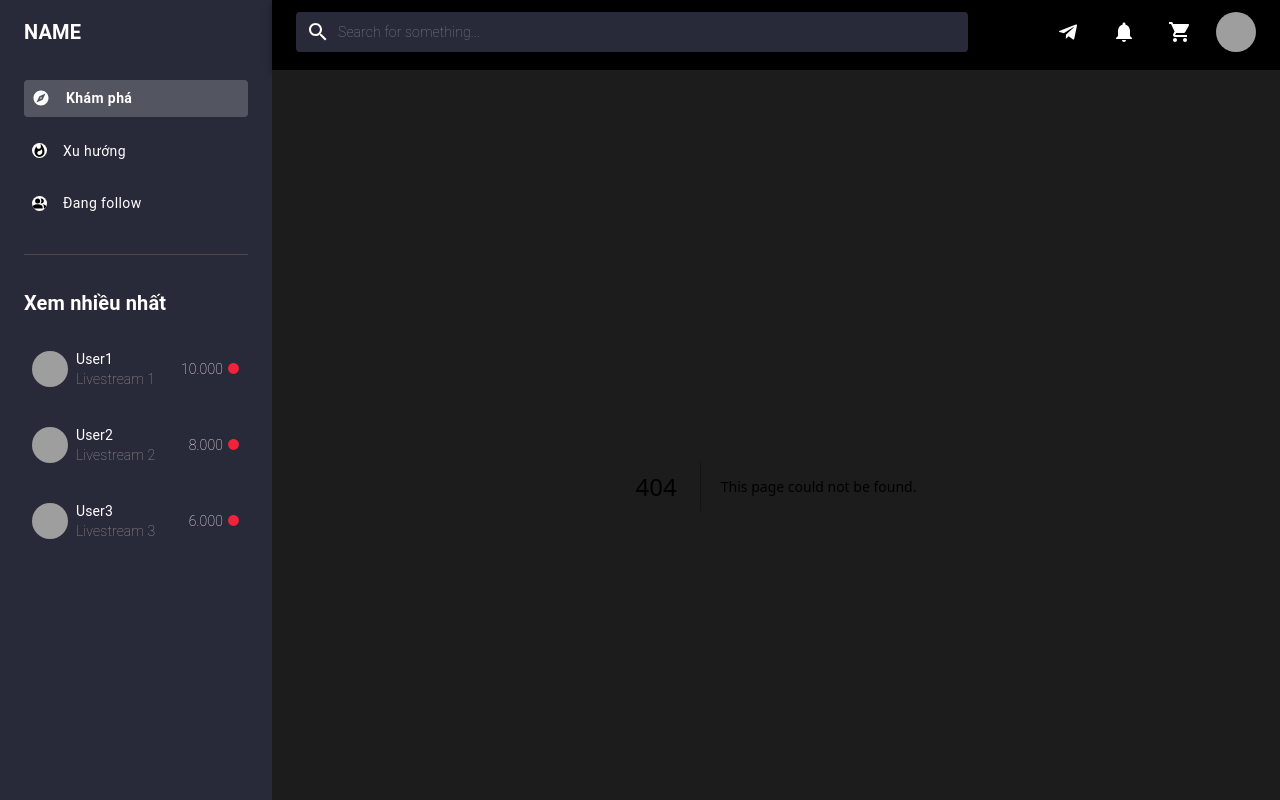
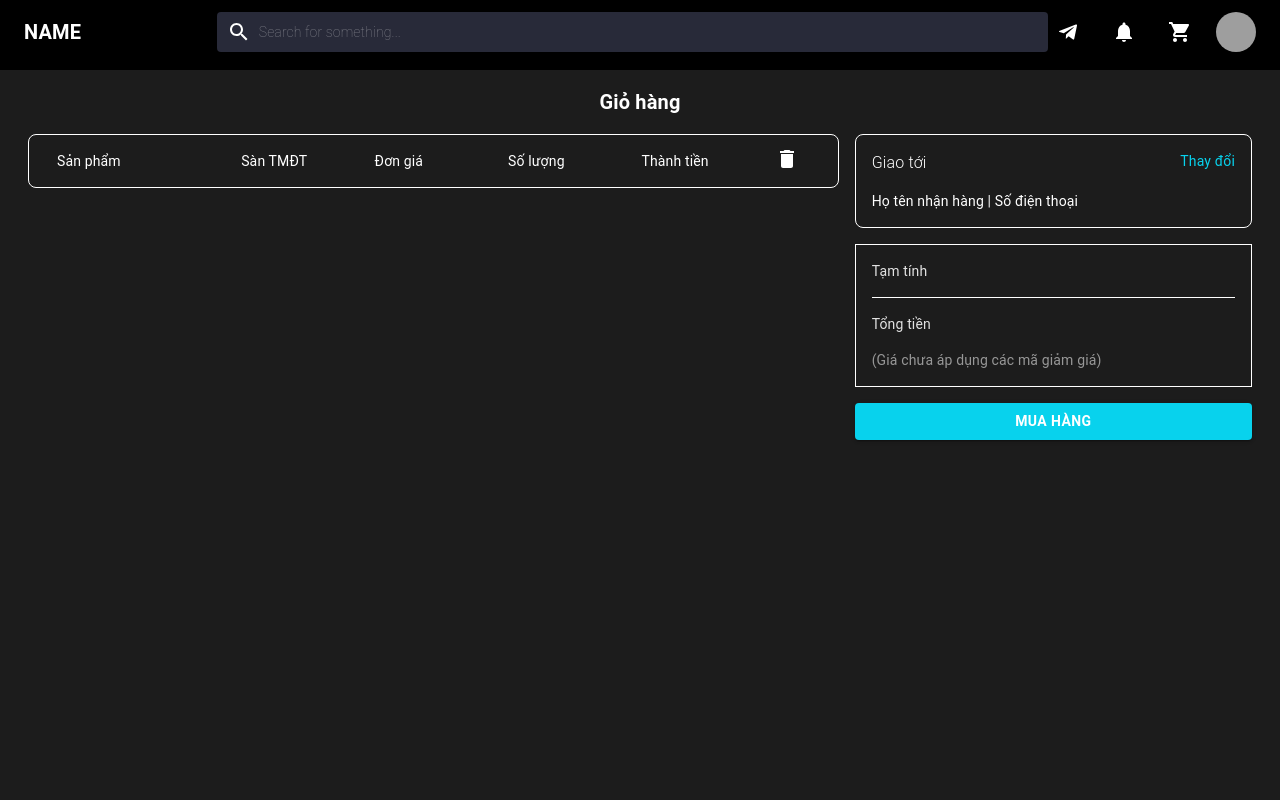
Before and after one commit to truc-nt/streamconnect, a Next.js app in the folder frontend/: page /cart in a window 1280 px wide. Before the commit this address had no page. Built offline with nearby package versions, Linux system fonts and the light colour scheme; grey boxes are pictures that could not be loaded.

Commit message:
add cart page

```diff
--- /dev/null
+++ b/frontend/src/app/cart/page.tsx
@@ -0,0 +1,107 @@
+import React from 'react';
+import { Box, Button, Grid, Typography } from '@mui/material';
+import DeleteIcon from '@mui/icons-material/Delete';
+
+const Cart: React.FC = () => {
+  return (
+    <>
+      <Typography variant="h6" sx={{ color: 'white', fontSize: '20px', fontWeight: 'bold', textAlign: 'center', marginBottom: 2 }}>
+        Giỏ hàng
+      </Typography>
+      <Grid container spacing={2}>
+        {/* Left Section */}
+        <Grid item xs={8}>
+          <Box sx={{ border: '1px solid white', borderRadius: 2, padding: 1.5 }}>
+            <Grid container spacing={2} alignItems="center">
+              <Grid item xs={3}>
+                <Typography variant="body2" sx={{ color: 'white', pl: 2 }}>
+                  Sản phẩm
+                </Typography>
+              </Grid>
+              <Grid item xs={2}>
+                <Typography variant="body2" sx={{ color: 'white' }}>
+                  Sàn TMĐT
+                </Typography>
+              </Grid>
+              <Grid item xs={2}>
+                <Typography variant="body2" sx={{ color: 'white' }}>
+                  Đơn giá
+                </Typography>
+              </Grid>
+              <Grid item xs={2}>
+                <Typography variant="body2" sx={{ color: 'white' }}>
+                  Số lượng
+                </Typography>
+              </Grid>
+              <Grid item xs={2}>
+                <Typography variant="body2" sx={{ color: 'white' }}>
+                  Thành tiền
+                </Typography>
+              </Grid>
+              <Grid item xs={1}>
+                <DeleteIcon sx={{ color: 'white' }} />
+              </Grid>
+            </Grid>
+          </Box>
+        </Grid>
+
+        {/* Right Section */}
+        <Grid item xs={4}>
+          <Box sx={{ border: '1px solid white', padding: 2, borderRadius: 2, marginBottom: 2 }}>
+            <Grid container spacing={2}>
+              <Grid item xs={6}>
+                <Typography sx={{ color: 'white', fontWeight: 300, fontSize: '16px' }}>
+                  Giao tới
+                </Typography>
+              </Grid>
+              <Grid item xs={6}>
+                <Typography variant="body2" sx={{ color: '#08D2ED', textAlign: 'right' }}>
+                  Thay đổi
+                </Typography>
+              </Grid>
+              <Grid item xs={12}>
+                <Typography variant="body2" sx={{ color: 'white' }}>
+                  Họ tên nhận hàng | Số điện thoại
+                </Typography>
+              </Grid>
+            </Grid>
+          </Box>
+          <Box sx={{ border: '1px solid white', padding: 2 }}>
+            <Grid container spacing={2}>
+              <Grid item xs={12}>
+                <Typography variant="body2" sx={{ color: '#E2E2E2' }}>
+                  Tạm tính
+                </Typography>
+              </Grid>
+              <Grid item xs={12}>
+                <Box sx={{ borderTop: '1px solid white', paddingTop: 2 }}>
+                  <Typography variant="body2" sx={{ color: '#E2E2E2' }}>
+                    Tổng tiền
+                  </Typography>
+                  <Typography variant="body2" sx={{ color: '#979797', mt: 2 }}>
+                    (Giá chưa áp dụng các mã giảm giá)
+                  </Typography>
+                </Box>
+              </Grid>
+            </Grid>
+          </Box>
+          <Button
+            variant="contained"
+            fullWidth
+            sx={{
+              backgroundColor: '#08D2ED',
+              color: 'white',
+              fontWeight: 'bold',
+              marginTop: 2,
+              '&:hover': { backgroundColor: '#08d1ed', borderColor: 'transparent' }
+            }}
+          >
+            Mua hàng
+          </Button>
+        </Grid>
+      </Grid>
+    </>
+  );
+};
+
+export default Cart;
--- a/frontend/src/app/layout.tsx
+++ b/frontend/src/app/layout.tsx
@@ -3,7 +3,7 @@ import { Inter } from 'next/font/google'
 import NavigationBoard from '@/components/NavigationBoard';
 import Header from '@/components/Header';
 import { Box } from '@mui/material';
-
+import LayoutWrapper from '@/components/LayoutWrapper'; // Import the new LayoutWrapper component
 
 const inter = Inter({ subsets: ['latin'] })
 
@@ -20,29 +20,9 @@ export default function RootLayout({
   return (
     <html lang="en">
       <body>
-        <Box sx={{ display: 'flex', height: '100vh', overflow: 'hidden' }}>
-          <Box sx={{ width: 272, flexShrink: 0 }}>
-            <NavigationBoard />
-          </Box>
-          <Box sx={{ flexGrow: 1, display: 'flex', flexDirection: 'column' }}>
-            <Header />
-            <Box
-              sx={{
-                flexGrow: 1,
-                padding: 2,
-                backgroundColor: '#1c1c1c',
-                overflowY: 'auto',
-                '::-webkit-scrollbar': { display: 'none' },
-                msOverflowStyle: 'none',
-                scrollbarWidth: 'none',
-              }}
-            >
-              <Box sx={{ marginX: 1.5 }}>
-                {children}
-              </Box>
-            </Box>
-          </Box>
-        </Box>
+        <LayoutWrapper>
+          {children}
+        </LayoutWrapper>
       </body>
     </html>
   )
--- a/frontend/src/components/Header.tsx
+++ b/frontend/src/components/Header.tsx
@@ -1,14 +1,21 @@
-'use client'
+'use client';
 
 import React, { useState } from 'react';
-import { AppBar, Box, IconButton, InputBase, Toolbar, Avatar, Menu, MenuItem, Divider } from '@mui/material';
+import { AppBar, Box, IconButton, InputBase, Toolbar, Avatar, Menu, MenuItem, Divider, Typography } from '@mui/material';
 import SearchIcon from '@mui/icons-material/Search';
 import TelegramIcon from '@mui/icons-material/Telegram';
 import NotificationsIcon from '@mui/icons-material/Notifications';
 import ShoppingCartIcon from '@mui/icons-material/ShoppingCart';
+import { useRouter, usePathname } from 'next/navigation';
 
-const Header: React.FC = () => {
+interface HeaderProps {
+  showName?: boolean;
+}
+
+const Header: React.FC<HeaderProps> = ({ showName }) => {
   const [anchorEl, setAnchorEl] = useState<null | HTMLElement>(null);
+  const router = useRouter();
+  const pathname = usePathname();
 
   const handleMenuOpen = (event: React.MouseEvent<HTMLElement>) => {
     setAnchorEl(event.currentTarget);
@@ -18,9 +25,26 @@ const Header: React.FC = () => {
     setAnchorEl(null);
   };
 
+  const handleCartClick = () => {
+    router.push('/cart');
+  };
+
+  const handleNameClick = () => {
+    router.push('/');
+  };
+
   return (
     <AppBar position="static" sx={{ backgroundColor: 'black', height: '70px' }}>
       <Toolbar sx={{ display: 'flex', justifyContent: 'space-between', alignItems: 'center', width: '100%' }}>
+        {showName && (
+          <Typography
+            variant="h6"
+            sx={{ fontWeight: 'bold', cursor: 'pointer', width: '200px' }}
+            onClick={handleNameClick}
+          >
+            NAME
+          </Typography>
+        )}
         <Box sx={{ display: 'flex', alignItems: 'center', width: '70%', justifyContent: 'flex-end' }}>
           <Box
             sx={{
@@ -30,7 +54,8 @@ const Header: React.FC = () => {
               borderRadius: 1,
               width: '100%',
               padding: '0 10px',
-              height: 40
+              height: 40,
+              marginRight: pathname === '/checkout' ? 10 : 0,
             }}
           >
             <IconButton sx={{ padding: 0, color: 'white' }}>
@@ -43,19 +68,6 @@ const Header: React.FC = () => {
             />
           </Box>
         </Box>
-        {/* <Button
-          sx={{
-            height: 40,
-            backgroundColor: '#08D2ED',
-            color: 'white',
-            '&:hover': {
-              backgroundColor: '#06b1cc',
-            },
-            px: 2
-          }}
-        >
-          Đăng nhập
-        </Button> */}
         <Box sx={{ display: 'flex', alignItems: 'center', gap: 2 }}>
           <IconButton sx={{ color: 'white' }}>
             <TelegramIcon />
@@ -63,7 +75,7 @@ const Header: React.FC = () => {
           <IconButton sx={{ color: 'white' }}>
             <NotificationsIcon />
           </IconButton>
-          <IconButton sx={{ color: 'white' }}>
+          <IconButton sx={{ color: 'white' }} onClick={handleCartClick}>
             <ShoppingCartIcon />
           </IconButton>
           <IconButton onClick={handleMenuOpen} sx={{ padding: 0 }}>
--- /dev/null
+++ b/frontend/src/components/LayoutWrapper.tsx
@@ -0,0 +1,42 @@
+'use client';
+
+import React from 'react';
+import { Box } from '@mui/material';
+import { usePathname } from 'next/navigation';
+import NavigationBoard from '@/components/NavigationBoard';
+import Header from '@/components/Header';
+
+const LayoutWrapper: React.FC<{ children: React.ReactNode }> = ({ children }) => {
+  const pathname = usePathname();
+  const isCheckoutPage = pathname === '/cart';
+
+  return (
+    <Box sx={{ display: 'flex', height: '100vh', overflow: 'hidden' }}>
+      {!isCheckoutPage && (
+        <Box sx={{ width: 272, flexShrink: 0 }}>
+          <NavigationBoard />
+        </Box>
+      )}
+      <Box sx={{ flexGrow: 1, display: 'flex', flexDirection: 'column' }}>
+        <Header showName={isCheckoutPage} />
+        <Box
+          sx={{
+            flexGrow: 1,
+            padding: 2,
+            backgroundColor: '#1c1c1c',
+            overflowY: 'auto',
+            '::-webkit-scrollbar': { display: 'none' },
+            msOverflowStyle: 'none',
+            scrollbarWidth: 'none',
+          }}
+        >
+          <Box sx={{ marginX: 1.5 }}>
+            {children}
+          </Box>
+        </Box>
+      </Box>
+    </Box>
+  );
+};
+
+export default LayoutWrapper;
```
Also changed, not shown: frontend/src/app/livestream/components/DetailModal.tsx (line endings or trailing spaces).
